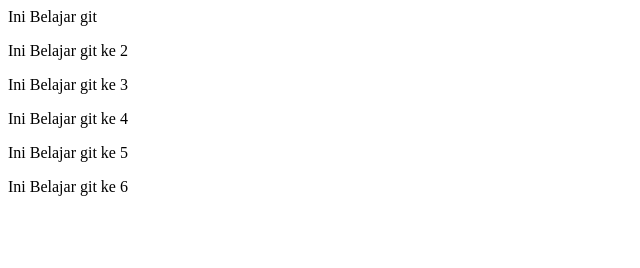
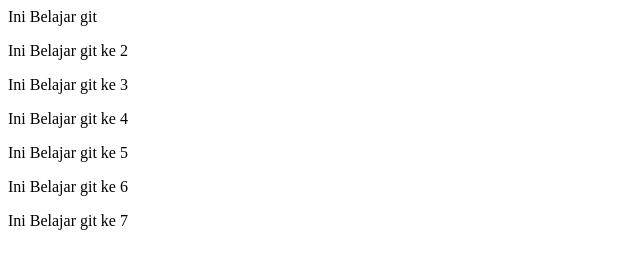
Before and after one commit to budikd/web-budi, a plain HTML site: page repo-git/index.html in a window 1280 px wide. Shown: the whole page, without its empty margins (0-640 px from the left). Drawn offline with Linux system fonts and the light colour scheme.

Commit message:
Update index.html

```diff
--- a/repo-git/index.html
+++ b/repo-git/index.html
@@ -4,3 +4,4 @@
 <P> Ini Belajar git ke 4</P>
 <P> Ini Belajar git ke 5</P>
 <P> Ini Belajar git ke 6</P>
+<P> Ini Belajar git ke 7</P>
```
